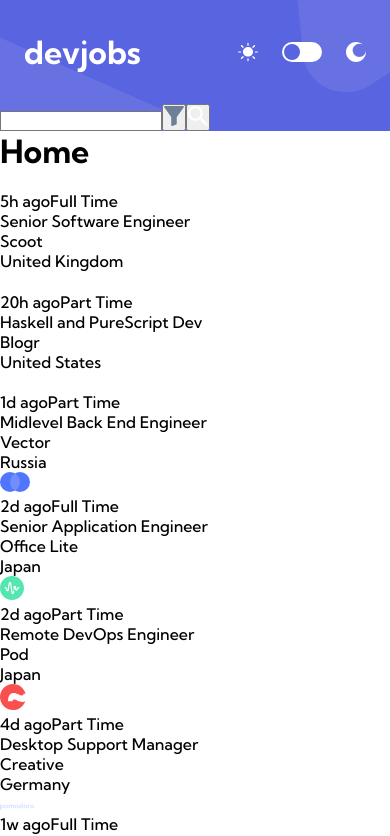
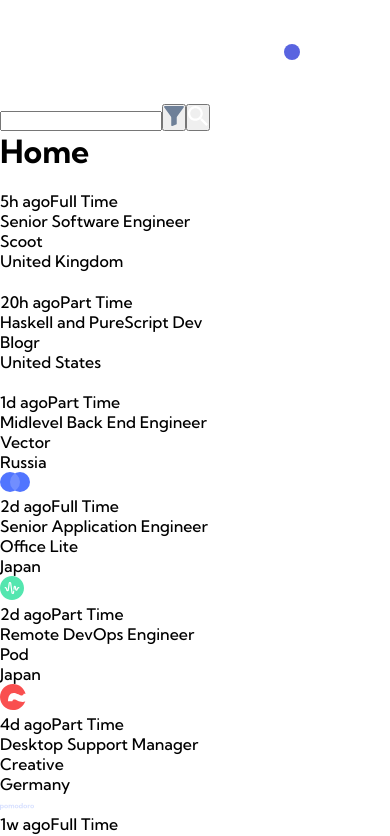
Before and after one commit to cursedxp/devjobs-web-app, a React (Create React App) app: page / in a window 390 px wide. Shown: the top 836 px of the page. Built offline with nearby package versions, Linux system fonts and the light colour scheme.

Commit message:
background moved to media query

```diff
--- a/src/components/header/Header.scss
+++ b/src/components/header/Header.scss
@@ -1,6 +1,5 @@
 $white: rgb(255, 255, 255);
 header {
-  background-image: url("../../assets/mobile/bg-pattern-header.svg");
   background-size: 100% 100%;
   background-repeat: no-repeat;
   background-position: center center;
```
